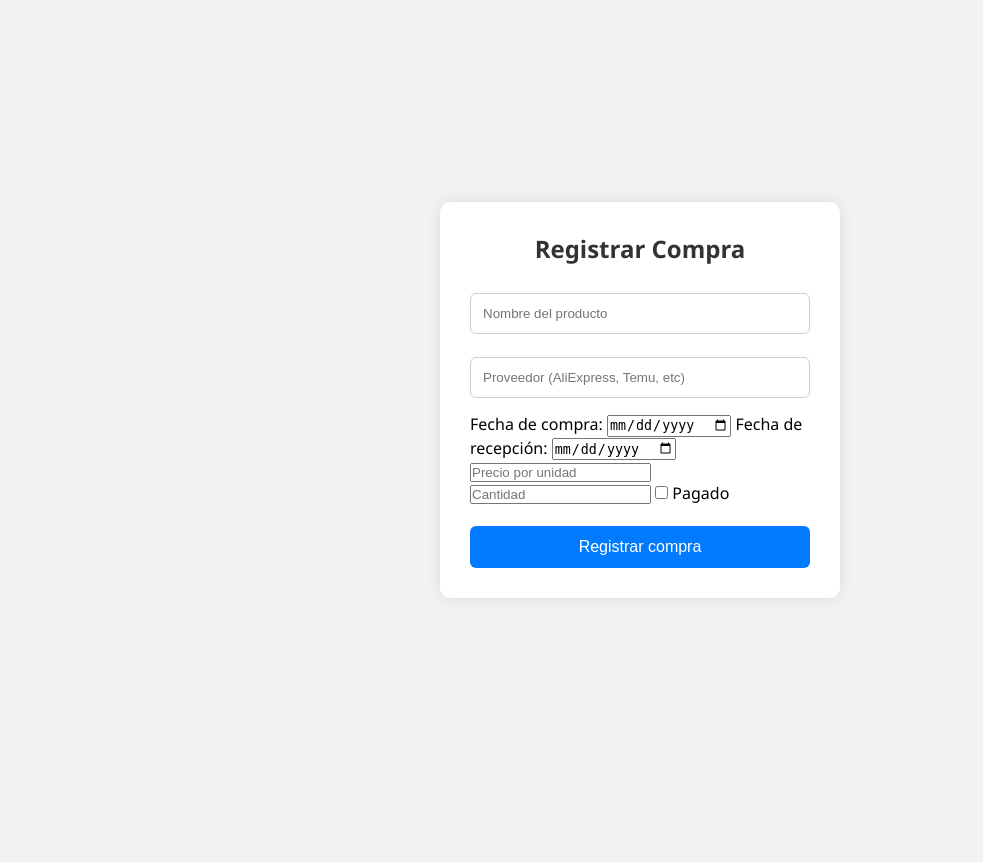
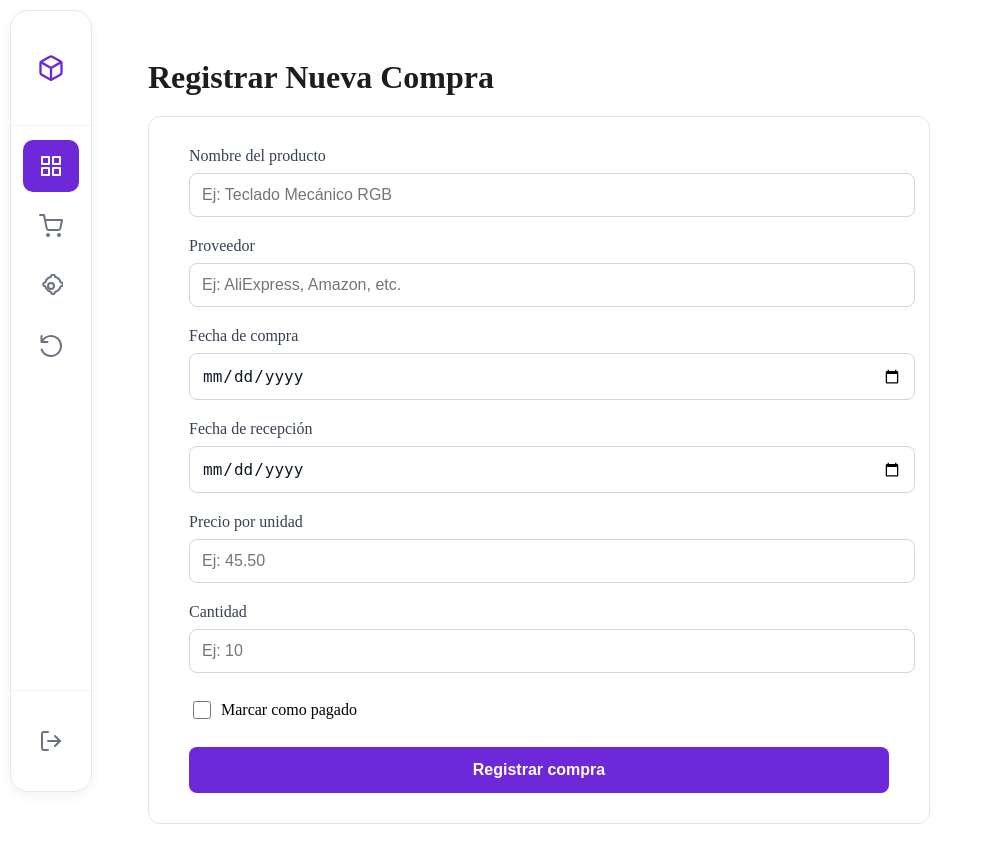
Before and after one commit to Codearlo/sis_inv, a PHP site: page /comprar.php in a window 1280 px wide. Shown: the whole page, without its empty margins (0-983 px from the left). Before the commit the page ends 598 px from the top, so only its background shows below. Run offline with PHP 8.4, Linux system fonts and the light colour scheme; the visitor is signed in with stand-in values (Sample User, id 1).

Commit message:
Subiendo los archivos

```diff
--- a/public/comprar.php
+++ b/public/comprar.php
@@ -1,8 +1,16 @@
 <?php
 require_once '../config/database.php';
 require_once '../app/UseCase/RegistrarCompra.php';
+require_once '../app/Infrastructure/Auth/AuthService.php';
+
+$auth = new AuthService($pdo);
+if (!$auth->estaAutenticado()) {
+    header("Location: login.php");
+    exit;
+}
 
 $mensaje = '';
+$tipo_mensaje = '';
 
 if ($_SERVER['REQUEST_METHOD'] === 'POST') {
     $datos = [
@@ -18,38 +26,74 @@ if ($_SERVER['REQUEST_METHOD'] === 'POST') {
     $registrador = new RegistrarCompra($pdo);
     if ($registrador->ejecutar($datos)) {
         $mensaje = "Compra registrada correctamente.";
+        $tipo_mensaje = "success";
     } else {
         $mensaje = "Error al registrar la compra.";
+        $tipo_mensaje = "error";
     }
 }
 ?>
 
 <!DOCTYPE html>
-<html>
+<html lang="es">
 <head>
-    <title>Registrar Compra</title>
-    <link rel="stylesheet" href="css/styles.css">
+    <meta charset="UTF-8">
+    <title>Registrar Compra - Inventario</title>
+    <link rel="stylesheet" href="css/sidebar_styles.css?v=1.5">
+    <link rel="stylesheet" href="css/comprar_styles.css?v=1.0">
 </head>
 <body>
-<div class="container">
-    <h2>Registrar Compra</h2>
+    <?php require_once 'parts/sidebar.php'; ?>
 
-    <?php if ($mensaje): ?>
-        <div class="message success"><?php echo $mensaje; ?></div>
-    <?php endif; ?>
+    <div class="comprar_main-content">
+        <header>
+            <h1>Registrar Nueva Compra</h1>
+        </header>
 
-    <form method="POST">
-        <input type="text" name="producto" placeholder="Nombre del producto" required>
-        <input type="text" name="proveedor" placeholder="Proveedor (AliExpress, Temu, etc)" required>
-        <label>Fecha de compra:</label>
-        <input type="date" name="fecha_compra" required>
-        <label>Fecha de recepción:</label>
-        <input type="date" name="fecha_recibido" required>
-        <input type="number" name="precio_unitario" step="0.01" placeholder="Precio por unidad" required>
-        <input type="number" name="cantidad" placeholder="Cantidad" required>
-        <label><input type="checkbox" name="pagado"> Pagado</label><br><br>
-        <button type="submit">Registrar compra</button>
-    </form>
-</div>
+        <div class="comprar_form-container">
+            <?php if ($mensaje): ?>
+                <div class="comprar_message <?php echo $tipo_mensaje; ?>"><?php echo $mensaje; ?></div>
+            <?php endif; ?>
+
+            <form method="POST">
+                <div class="comprar_form-group">
+                    <label for="producto">Nombre del producto</label>
+                    <input type="text" id="producto" name="producto" placeholder="Ej: Teclado Mecánico RGB" required>
+                </div>
+
+                <div class="comprar_form-group">
+                    <label for="proveedor">Proveedor</label>
+                    <input type="text" id="proveedor" name="proveedor" placeholder="Ej: AliExpress, Amazon, etc." required>
+                </div>
+
+                <div class="comprar_form-group">
+                    <label for="fecha_compra">Fecha de compra</label>
+                    <input type="date" id="fecha_compra" name="fecha_compra" required>
+                </div>
+
+                <div class="comprar_form-group">
+                    <label for="fecha_recibido">Fecha de recepción</label>
+                    <input type="date" id="fecha_recibido" name="fecha_recibido" required>
+                </div>
+
+                <div class="comprar_form-group">
+                    <label for="precio_unitario">Precio por unidad</label>
+                    <input type="number" id="precio_unitario" name="precio_unitario" step="0.01" placeholder="Ej: 45.50" required>
+                </div>
+
+                <div class="comprar_form-group">
+                    <label for="cantidad">Cantidad</label>
+                    <input type="number" id="cantidad" name="cantidad" placeholder="Ej: 10" required>
+                </div>
+
+                <div class="comprar_checkbox-group">
+                    <input type="checkbox" id="pagado" name="pagado">
+                    <label for="pagado">Marcar como pagado</label>
+                </div>
+
+                <button type="submit" class="comprar_button">Registrar compra</button>
+            </form>
+        </div>
+    </div>
 </body>
 </html>
--- /dev/null
+++ b/public/css/comprar_styles.css
@@ -0,0 +1,96 @@
+/* Estilos específicos para la página de Registrar Compra */
+.comprar_main-content {
+    margin-left: 110px; /* Coincide con el espacio del sidebar + margen */
+    padding: 30px;
+}
+
+.comprar_main-content header h1 {
+    margin-bottom: 20px;
+    color: #1d1d1f;
+    font-weight: 600;
+}
+
+.comprar_form-container {
+    background-color: #fff;
+    padding: 30px 40px;
+    border-radius: 12px;
+    border: 1px solid #e5e5e5;
+    max-width: 700px;
+}
+
+.comprar_form-group {
+    margin-bottom: 20px;
+}
+
+.comprar_form-group label {
+    display: block;
+    margin-bottom: 8px;
+    font-weight: 500;
+    color: #374151;
+}
+
+.comprar_form-group input[type="text"],
+.comprar_form-group input[type="date"],
+.comprar_form-group input[type="number"] {
+    width: 100%;
+    padding: 12px;
+    border: 1px solid #D1D5DB;
+    border-radius: 8px;
+    font-size: 1rem;
+    color: #111827;
+    transition: border-color 0.2s, box-shadow 0.2s;
+}
+
+.comprar_form-group input:focus {
+    outline: none;
+    border-color: #6D28D9;
+    box-shadow: 0 0 0 3px #F5F3FF;
+}
+
+.comprar_checkbox-group {
+    display: flex;
+    align-items: center;
+    margin-top: 25px;
+    margin-bottom: 25px;
+}
+
+.comprar_checkbox-group input {
+    margin-right: 10px;
+    height: 18px;
+    width: 18px;
+    accent-color: #6D28D9;
+}
+
+.comprar_button {
+    width: 100%;
+    padding: 14px;
+    background-color: #6D28D9;
+    color: white;
+    border: none;
+    font-size: 1rem;
+    font-weight: 600;
+    border-radius: 8px;
+    cursor: pointer;
+    transition: background-color 0.2s ease;
+}
+
+.comprar_button:hover {
+    background-color: #5B21B6;
+}
+
+.comprar_message {
+    padding: 15px;
+    border-radius: 8px;
+    margin-bottom: 20px;
+    font-weight: 500;
+}
+
+.comprar_message.success {
+    background-color: #D1FAE5;
+    color: #065F46;
+}
+
+.comprar_message.error {
+    background-color: #FEE2E2;
+    color: #991B1B;
+}
```
